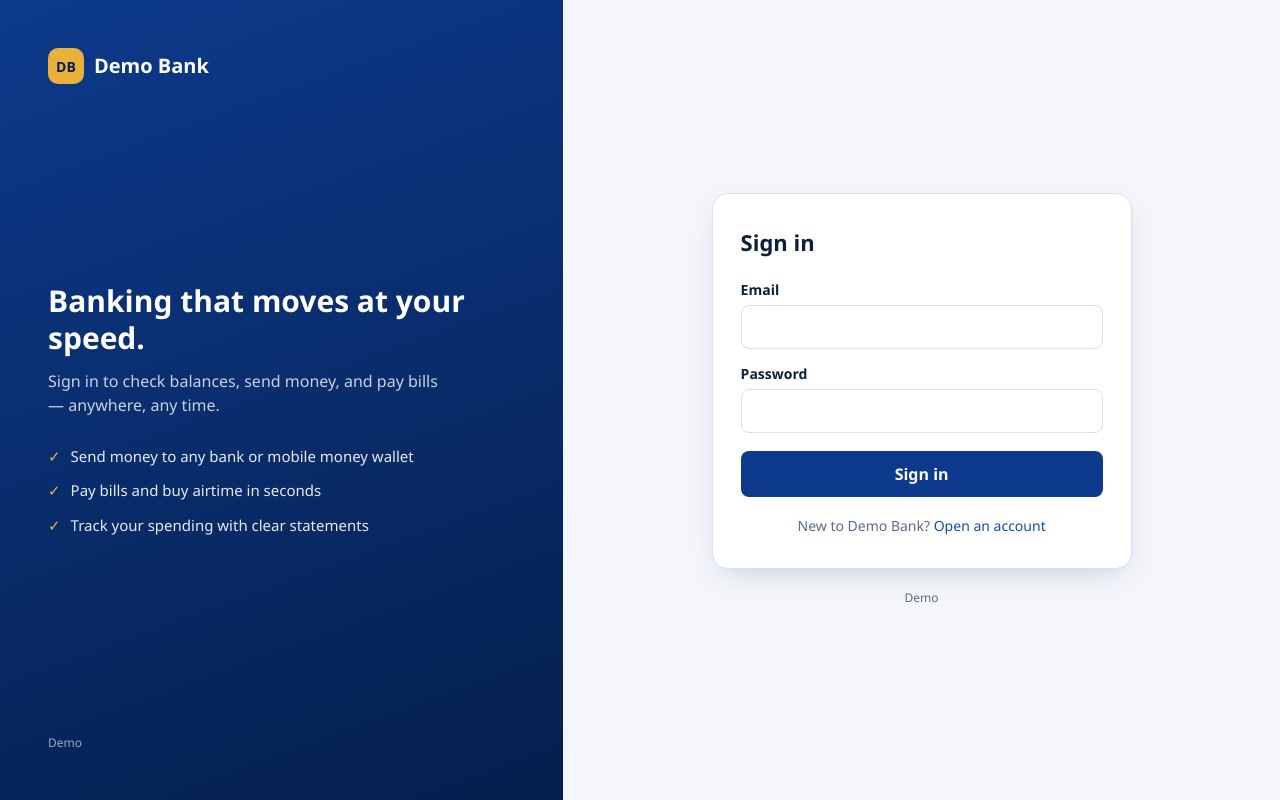
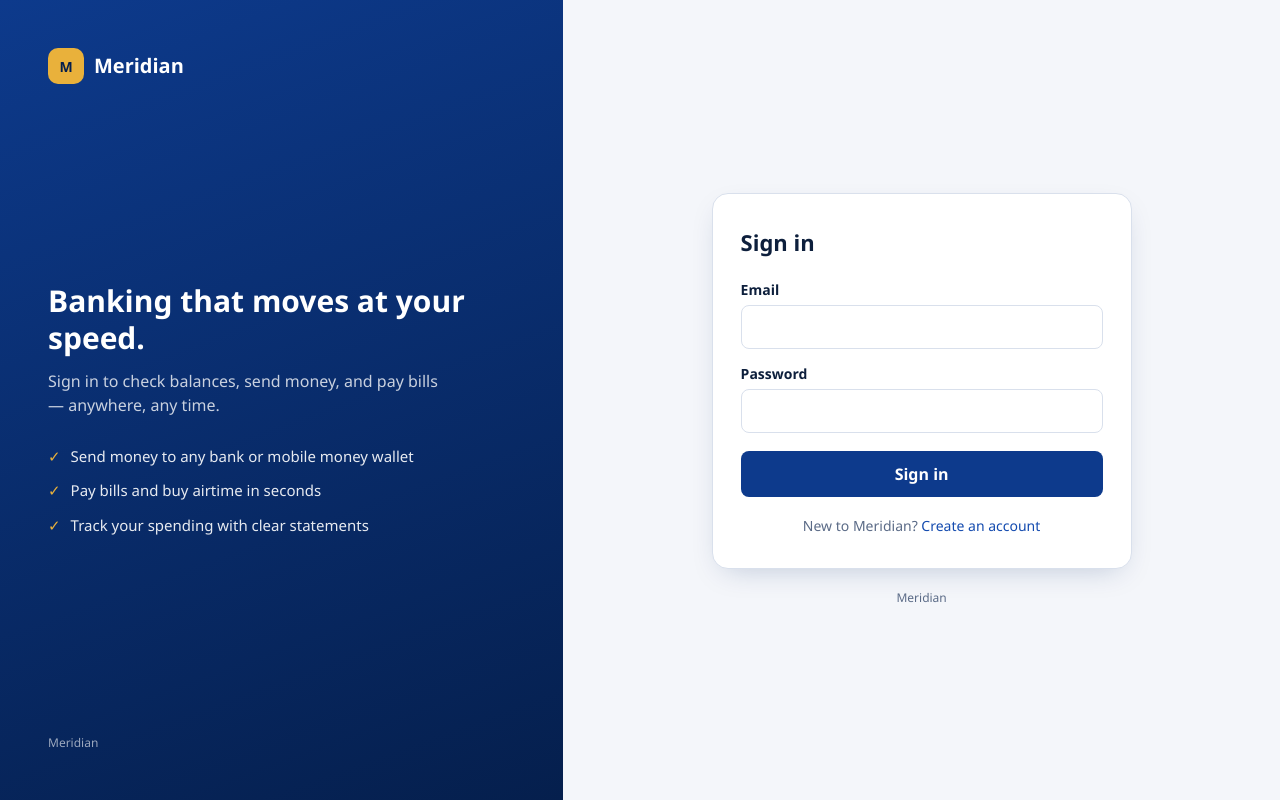
Before and after one commit to izaprinceboaz/digital_banking_core, a React (Vite) app in the folder Frontend/: page /login in a window 1280 px wide. Built offline with nearby package versions, Linux system fonts and the light colour scheme; no server answers.

Commit message:
feat: Update branding from Demo Bank to Meridian in login and registration pages

```diff
--- a/Frontend/src/pages/auth/login.tsx
+++ b/Frontend/src/pages/auth/login.tsx
@@ -31,7 +31,7 @@ export default function Login() {
     <div className="auth-page">
       <aside className="auth-brand">
         <div className="auth-wordmark">
-          <span>DB</span> Demo Bank
+          <span>M</span> Meridian
         </div>
         <div>
           <h1>Banking that moves at your speed.</h1>
@@ -46,13 +46,13 @@ export default function Login() {
           </ul>
         </div>
         <p className="auth-disclaimer">
-          Demo
+          Meridian
         </p>
       </aside>
 
       <main className="auth-form-side">
         <div className="auth-wordmark">
-          <span>DB</span> Demo Bank
+          <span>M</span> Meridian
         </div>
 
         <div className="auth-card">
@@ -94,12 +94,12 @@ export default function Login() {
           </form>
 
           <p className="auth-switch">
-            New to Demo Bank? <Link to="/register">Open an account</Link>
+            New to Meridian? <Link to="/register">Create an account</Link>
           </p>
         </div>
 
         <p className="auth-disclaimer">
-          Demo
+          Meridian
         </p>
       </main>
     </div>
--- a/Frontend/src/pages/auth/register.tsx
+++ b/Frontend/src/pages/auth/register.tsx
@@ -42,12 +42,12 @@ export default function Register() {
     <div className="auth-page">
       <aside className="auth-brand">
         <div className="auth-wordmark">
-          <span>DB</span> Demo Bank
+          <span>M</span> Meridian
         </div>
         <div>
           <h1>Open an account in minutes.</h1>
           <p className="auth-brand-tagline">
-            Join Demo Bank to send money, pay bills, and stay on top of your
+            Join Meridian to send money, pay bills, and stay on top of your
             finances.
           </p>
           <ul>
@@ -57,13 +57,13 @@ export default function Register() {
           </ul>
         </div>
         <p className="auth-disclaimer">
-          Demo
+          Meridian
         </p>
       </aside>
 
       <main className="auth-form-side">
         <div className="auth-wordmark">
-          <span>DB</span> Demo Bank
+          <span>M</span> Meridian
         </div>
 
         <div className="auth-card">
@@ -150,7 +150,7 @@ export default function Register() {
         </div>
 
         <p className="auth-disclaimer">
-          Demo
+          Meridian
         </p>
       </main>
     </div>
```
